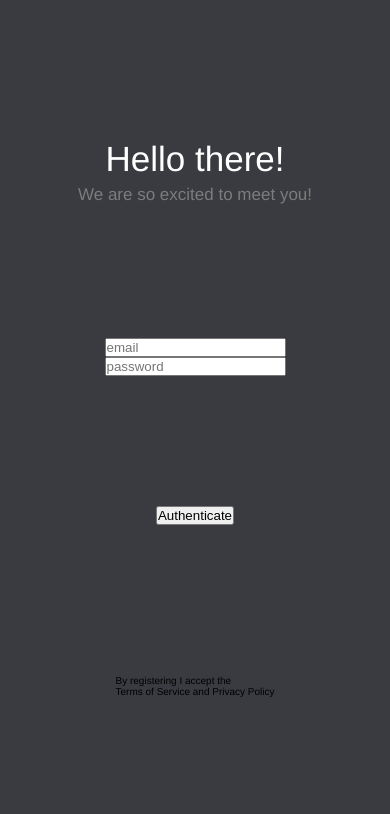
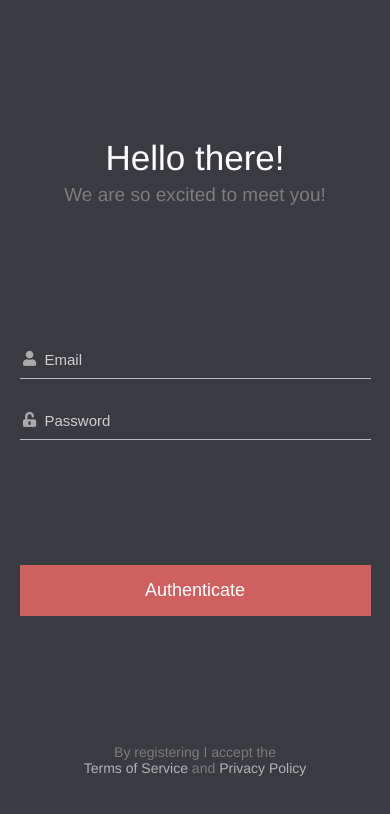
Before and after one commit to danleks/login-form, a Vue app: page / in a window 390 px wide. Shown: the top 814 px of the page. Built offline with nearby package versions, Linux system fonts and the light colour scheme.

Commit message:
finished mobile version

```diff
--- a/public/index.html
+++ b/public/index.html
@@ -5,6 +5,7 @@
     <meta http-equiv="X-UA-Compatible" content="IE=edge">
     <meta name="viewport" content="width=device-width,initial-scale=1.0">
     <link rel="icon" href="<%= BASE_URL %>favicon.ico">
+    <link rel="stylesheet" href="https://use.fontawesome.com/releases/v5.7.2/css/all.css" integrity="sha384-fnmOCqbTlWIlj8LyTjo7mOUStjsKC4pOpQbqyi7RrhN7udi9RwhKkMHpvLbHG9Sr" crossorigin="anonymous">
     <title>login-form</title>
   </head>
   <body>
--- a/src/App.vue
+++ b/src/App.vue
@@ -38,11 +38,13 @@ export default {
       inputs: [
       {
         id: 1,
-        type: 'email'
+        type: 'email',
+        icon: 'fa-user',
       },
       {
         id: 2,
-        type: 'password'
+        type: 'password',
+        icon: 'fa-unlock-alt',
       }
     ]
     }
@@ -81,5 +83,9 @@ html {
 
 .inputWrapper {
   flex: 1;
+  display: flex;
+  flex-direction: column;
+  align-items: center;
+  width: 90%;
 }
 </style>
--- a/src/components/Button.vue
+++ b/src/components/Button.vue
@@ -1,8 +1,6 @@
 <template>
     <div class="authenticate">
-        <div class="authenticate__button">
-            <button>Authenticate</button>
-        </div>
+        <button class="authenticate__button">Authenticate</button>
     </div>
 </template>
 
@@ -15,5 +13,17 @@ export default {
 <style lang="scss" scoped>
     .authenticate {
         flex: 1;
+        display: flex;
+        align-items: center;
+        width: 90%;
+
+        &__button {
+            width: 100%;
+            padding: 1.5rem;
+            border: none;
+            font-size: 1.8rem;
+            color: #fff;
+            background-color: #CE6060;
+        }
     }
 </style>
--- a/src/components/Claim.vue
+++ b/src/components/Claim.vue
@@ -27,7 +27,7 @@ export default {
         }
 
         & > p {
-            font-size: 1.7rem;
+            font-size: 1.9rem;
             color: #7C7C7C;
         }
     }
--- a/src/components/Input.vue
+++ b/src/components/Input.vue
@@ -1,11 +1,19 @@
 <template>
     <div class="input">
         <input :type="input.type" :placeholder="input.type">
+        <i :class="[classes.icon, input.icon]"></i>
     </div>
 </template>
 
 <script>
 export default {
+    data() {
+      return{
+          classes: {
+              icon: 'far',
+          }
+      }
+    },
     props: {
         input: {
             type: Object,
@@ -16,5 +24,57 @@ export default {
 </script>
 
 <style lang="scss" scoped>
+    .input {
+        position: relative;
+        width: 100%;
+        display: flex;
+        justify-content: center;
 
+        & > input {
+            width: 100%;
+            padding: 1.5rem 0 1rem 0;
+            padding-left: 2.5rem;
+            border: none;
+            border-bottom: 1px solid #bbb;
+            outline: none;
+            background: none;
+            color: #fff;
+            transition: all .3s;
+
+            &::placeholder {
+                font-size: 1.5rem;
+                color: #CECECE;
+                text-transform: capitalize;
+                transition: all .3s;
+            }
+
+            &:focus {
+                border-bottom: 1px solid #fff;
+            }
+
+            &:focus::placeholder {
+                transform: translateX(3rem);
+                opacity: 0
+            }
+        }
+
+        & > input:focus + i {
+            color: #fff;
+        }
+
+        & > i {
+            position: absolute;
+            top: 50%;
+            left: 1rem;
+            transform: translate(-50%, -50%);
+            font-size: 1.5rem;
+            font-weight: bold;
+            color: #aaa;
+            transition: color .3s;
+        }
+
+        &:not(:last-child) {
+            margin-bottom: 2rem;
+        }
+    }
 </style>
--- a/src/components/Terms.vue
+++ b/src/components/Terms.vue
@@ -18,5 +18,15 @@ export default {
 <style lang="scss" scoped>
     .terms {
         flex: 1;
+        display: flex;
+        flex-direction: column;
+        align-items: center;
+        justify-content: center;
+        font-size: 1.4rem;
+        color: #7C7C7C;
+    }
+
+    span {
+        color: #B1B2B3;
     }
 </style>
```
